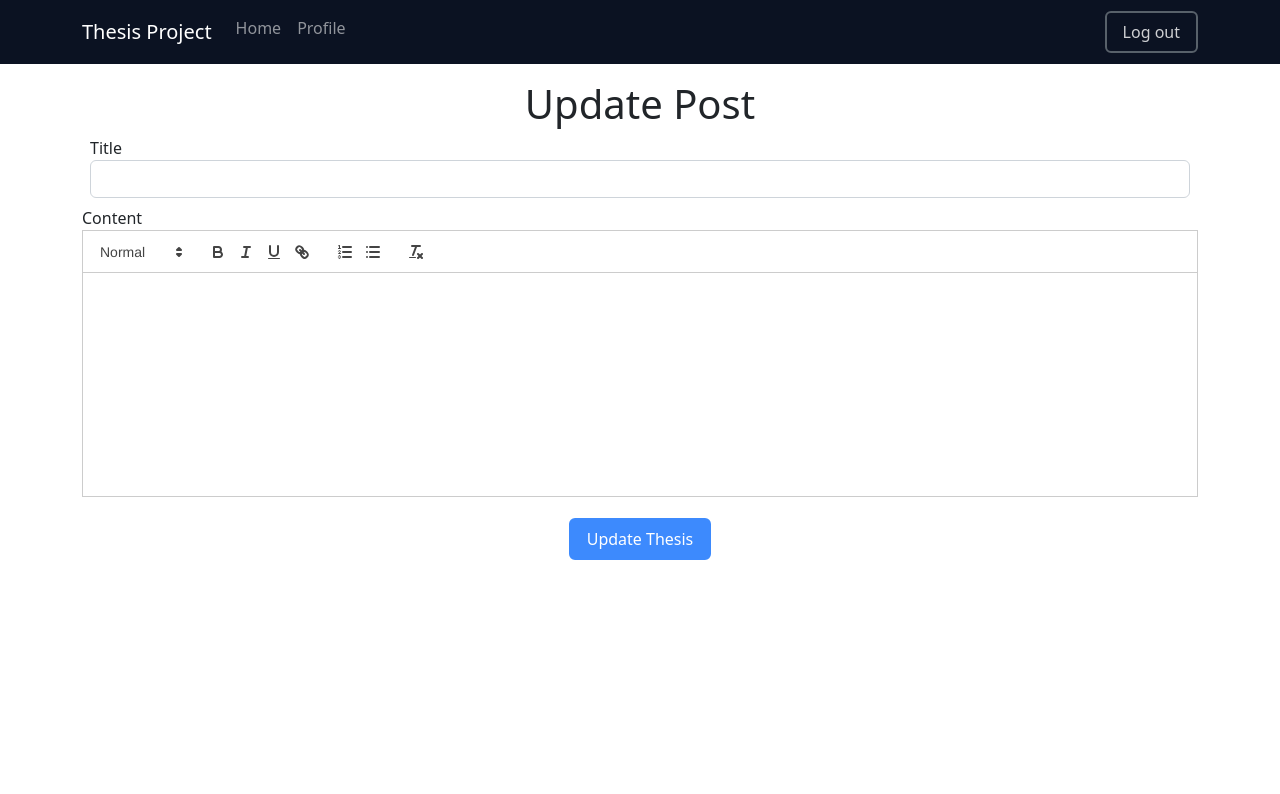
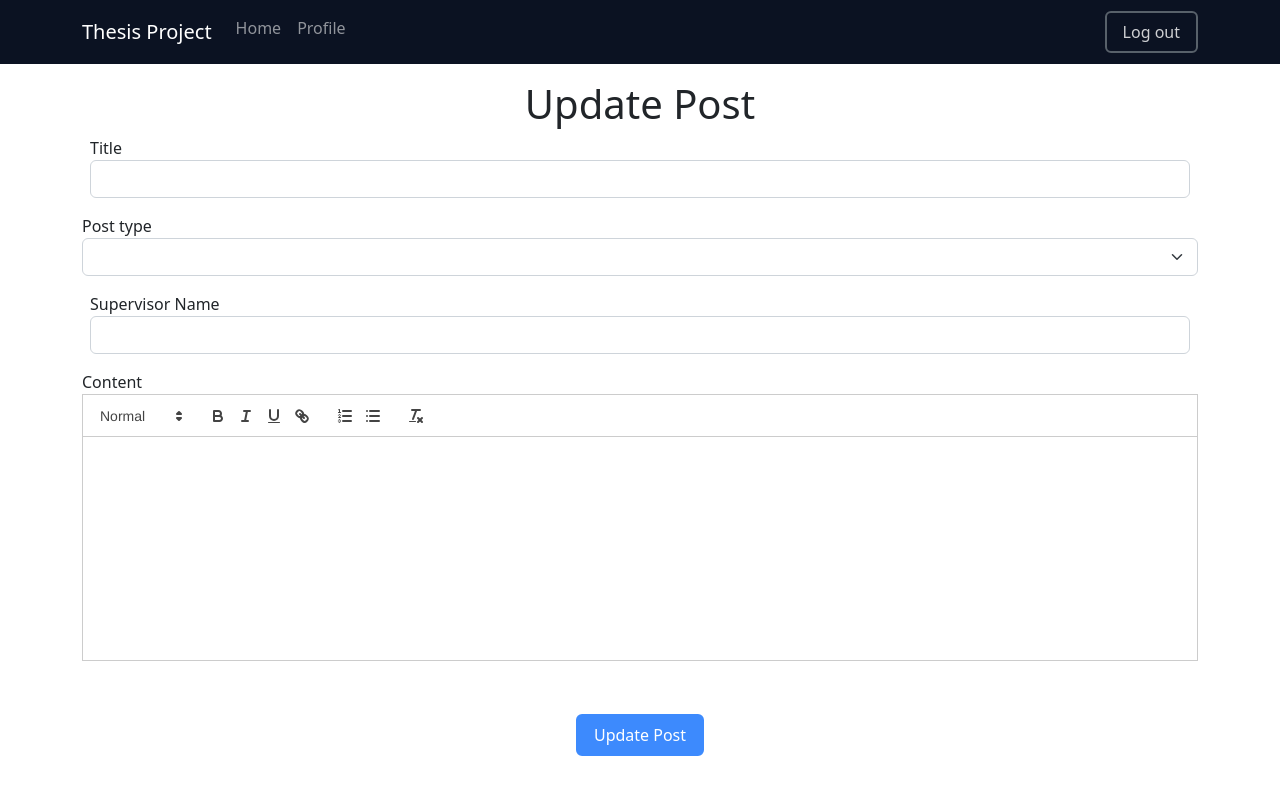
Before and after one commit to Wide-Stars/thesis-project-client, a React (Vite) app: page /edit-post/1 in a window 1280 px wide. Shown: the top 794 px of the page. Built offline with nearby package versions, Linux system fonts and the light colour scheme; no server answers; sample sign-in values are in the browser's storage; the HTML template or start-up script is replaced by a standard one.

Commit message:
fix: add new post

```diff
--- a/src/components/Form.jsx
+++ b/src/components/Form.jsx
@@ -15,7 +15,9 @@ export const schemaLogin = yup.object().shape({
   email: yup.string().email().required(),
   password: yup.string().min(8).max(32).required(),
 });
-// export const schemaPost = yup.object().shape({
-//   title: yup.string().min(10).required('Title is required'),
-//   content: yup.any().min(10).required('Content is required'),
-// });
+export const schemaPost = yup.object().shape({
+  title: yup.string().min(10).required('Title is required'),
+  type: yup.string().required('Type is required'),
+  supervisorName: yup.string().required('Supervisor Name is required'),
+  content: yup.string().min(100).required('Content is required'),
+});
--- a/src/pages/EditPost.jsx
+++ b/src/pages/EditPost.jsx
@@ -3,16 +3,32 @@ import React, { useState, useEffect } from 'react';
 import ReactQuill from 'react-quill';
 import 'react-quill/dist/quill.snow.css';
 import { useNavigate, useLocation } from 'react-router-dom';
+import { useForm } from 'react-hook-form';
+import { yupResolver } from '@hookform/resolvers/yup';
+import { schemaPost } from '../components/Form';
 
 import axios from 'axios';
 
 const EditPost = () => {
+  const {
+    register,
+    handleSubmit,
+    setValue,
+    watch,
+    formState: { errors },
+  } = useForm({
+    resolver: yupResolver(schemaPost),
+  });
+
+  const onEditorStateChange = (editorState) => {
+    setValue('content', editorState);
+  };
+
+  const editorContent = watch('content');
+
   const navigate = useNavigate();
   const postId = useLocation().pathname.split('/')[2];
 
-  const [content, setContent] = useState('');
-  const [title, setTitle] = useState('');
-  const [errorMessage, setErrorMessage] = useState('');
   const token = localStorage.getItem('token');
 
   const getPost = async () => {
@@ -31,18 +47,17 @@ const EditPost = () => {
     }
   };
 
-  const onTitleChange = (e) => {
-    setTitle(e.target.value);
-  };
+  const onSubmit = async (data) => {
+    console.log(data);
 
-  const onSubmit = async (e) => {
-    e.preventDefault();
     if (postId) {
       await axios.post(
         `http://localhost:3000/api/post/modify/${postId}`,
         {
-          title,
-          content,
+          title: data.title,
+          content: data.content,
+          type: data.type,
+          supervisorName: data.supervisorName,
         },
         {
           headers: {
@@ -53,18 +68,15 @@ const EditPost = () => {
 
       navigate('/');
       return;
-    }
-
-    if (title.length < 10 || content.length < 200) {
-      setErrorMessage(
-        'Title must be at least 10 characters long and content must be at least 200 characters long'
-      );
-      return;
     } else {
-      setErrorMessage('');
       const res = await axios.post(
         'http://localhost:3000/api/post/create',
-        { title, content },
+        {
+          title: data.title,
+          content: data.content,
+          type: data.type,
+          supervisorName: data.supervisorName,
+        },
         {
           headers: {
             Authorization: `Bearer ${token}`,
@@ -89,32 +101,57 @@ const EditPost = () => {
           <h1 className="text-center mt-3 ">
             {postId ? 'Update Post' : 'Create Post'}
           </h1>
-          <form onSubmit={onSubmit}>
+          <form onSubmit={handleSubmit(onSubmit)}>
             <div className="form-group m-2">
-              <label htmlFor="title">Title</label>
+              <label>Title</label>
               <input
                 type="text"
                 className="form-control "
                 name="title"
-                defaultValue={title}
-                onChange={onTitleChange}
+                {...register('title')}
               />
             </div>
+            <p className="wrn">{errors.title?.message}</p>
+
+            <label>Post type</label>
+            <div class="input-group mb-3">
+              <select
+                class="form-select"
+                id="inputGroupSelect01"
+                {...register('type')}
+              >
+                <option selected></option>
+                <option value="project">Project</option>
+                <option value="thesis">thesis</option>
+              </select>
+            </div>
+            <p className="wrn">{errors.type?.message}</p>
+
+            <div className="form-group m-2">
+              <label>Supervisor Name</label>
+              <input
+                type="text"
+                className="form-control "
+                name="title"
+                {...register('supervisorName')}
+              />
+            </div>
+            <p className="wrn">{errors.supervisorName?.message}</p>
 
             <label htmlFor="content">Content</label>
             <ReactQuill
               theme="snow"
               className="h-5"
-              value={content}
-              onChange={setContent}
+              value={editorContent}
+              onChange={onEditorStateChange}
               style={{ height: '14rem' }}
             />
+            <p className="wrn mt-5">{errors.content?.message}</p>
 
             <div className="form-group"></div>
             <div className="form-group text-center">
-              <p className="wrn">{errorMessage}</p>
               <button type="submit" className="btn btn-primary bg-primary mt-5">
-                {postId ? 'Update Thesis' : 'Submit Thesis'}
+                {postId ? 'Update Post' : 'Submit Post'}
               </button>
             </div>
           </form>
--- a/src/pages/Home.jsx
+++ b/src/pages/Home.jsx
@@ -89,7 +89,7 @@ const Home = () => {
                     <Link to="/table/thesis">Thesis</Link>
                   </li>
                   <li class="list-group-item">
-                    <Link to="/table/projects">Projects</Link>
+                    <Link to="/table/project">Projects</Link>
                   </li>
                 </ul>
               )}
--- a/src/pages/Table.jsx
+++ b/src/pages/Table.jsx
@@ -9,7 +9,11 @@ const Table = () => {
   const [loading, setLoading] = useState(true);
   const [tableData, setTableData] = useState([]);
 
-  console.log(pathname);
+  // const redirect = pathname == '/table/project' || pathname == '/table/thesis';
+
+  // if (!redirect) {
+  //   navigate('/error');
+  // }
 
   const getTable = async () => {
     const token = localStorage.getItem('token');
@@ -24,6 +28,7 @@ const Table = () => {
       }
     );
     setTableData(data.data);
+    console.log(data.data);
 
     setLoading(false);
   };
@@ -37,6 +42,22 @@ const Table = () => {
         <div class="text-center container d-flex justify-content-center align-items-center">
           <div class="spinner-border" role="status">
             <span class="visually-hidden">Loading...</span>
+          </div>
+        </div>
+      )}
+
+      <div className="card ">
+        <div className="card-body p-5 text-center">
+          <Link className="btn btn-outline-danger" to={'/add-post'}>
+            {`Create a new ${pathname.split('/')[2]}`}{' '}
+          </Link>
+        </div>
+      </div>
+
+      {loading === false && tableData.length === 0 && (
+        <div className="card ">
+          <div className="card-body p-5 text-center">
+            <h3>You don't have any post</h3>
           </div>
         </div>
       )}
```
